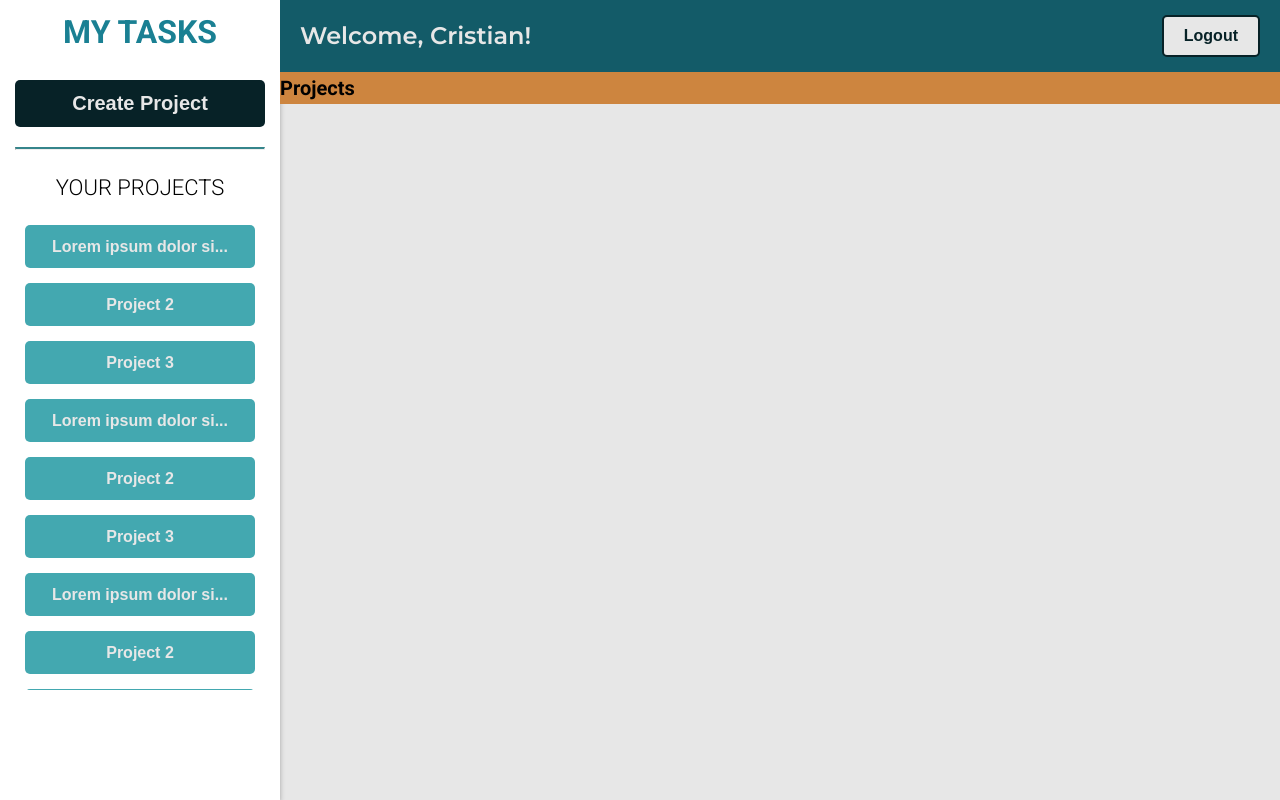
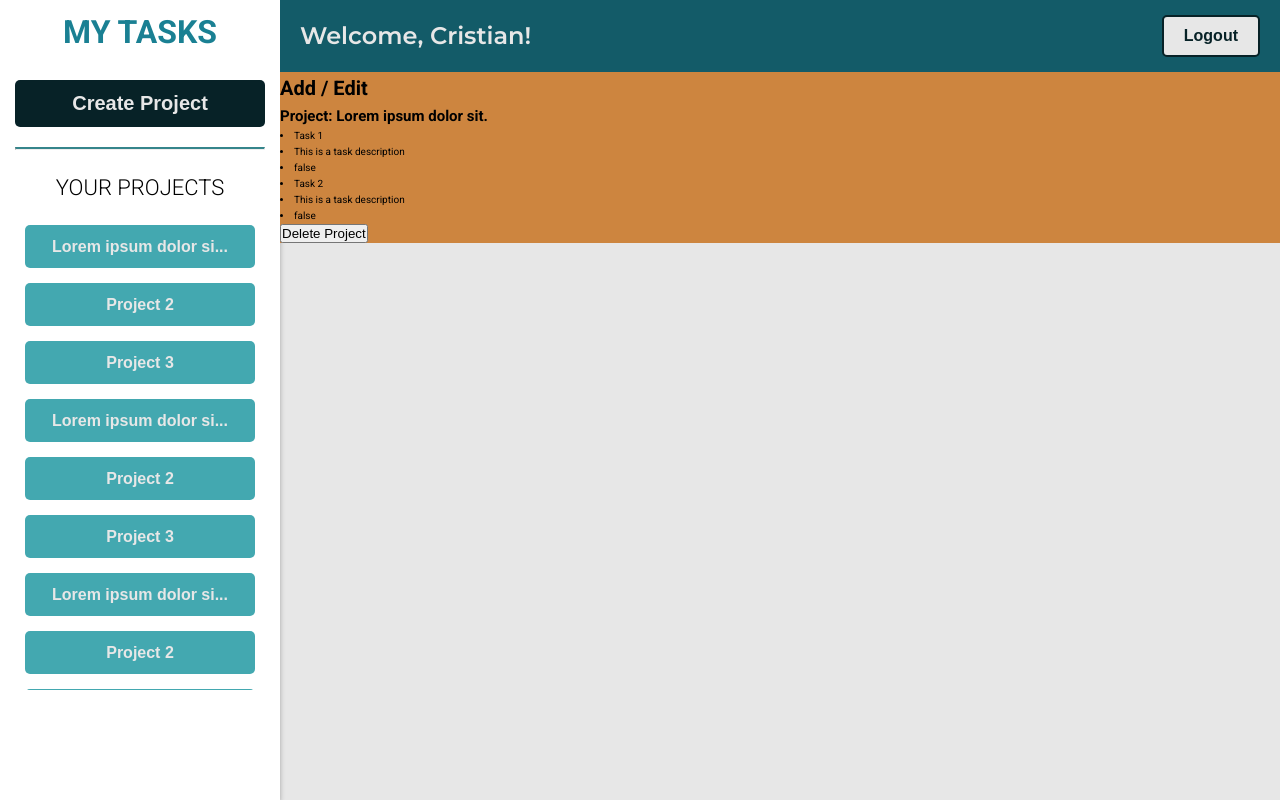
Before and after one commit to cristian-quintanilla/mytasks, a Next.js app: page /projects in a window 1280 px wide. Built offline with nearby package versions, Linux system fonts and the light colour scheme.

Commit message:
Components to display taks for one project

```diff
--- /dev/null
+++ b/components/projects/AddEditTask.tsx
@@ -0,0 +1,7 @@
+const AddEditTask = () => {
+  return (
+    <h1>Add / Edit</h1>
+  );
+}
+
+export default AddEditTask;
--- /dev/null
+++ b/components/projects/Project.tsx
@@ -0,0 +1,32 @@
+import AddEditTask from './AddEditTask';
+import TasksList from './TasksList';
+
+const project = {
+	id: 'project-1',
+	title: 'Lorem ipsum dolor sit.',
+	tasks: [
+		{
+			id: '1',
+			title: 'Task 1',
+			description: 'This is a task description',
+			done: false,
+		},
+		{
+			id: '2',
+			title: 'Task 2',
+			description: 'This is a task description',
+			done: false,
+		},
+	]
+};
+
+const Project = () => {
+  return (
+    <>
+      <AddEditTask />
+      <TasksList { ...project } />
+    </>
+  );
+}
+
+export default Project;
--- /dev/null
+++ b/components/projects/Task.tsx
@@ -0,0 +1,15 @@
+interface Props {
+	title: string;
+	description: string;
+	done: boolean;
+}
+
+const Task = ({ title, description, done }: Props) => (
+	<div>
+		<li>{ title }</li>
+		<li>{ description }</li>
+		<li>{ done.toString() }</li>
+	</div>
+);
+
+export default Task;
--- /dev/null
+++ b/components/projects/TasksList.tsx
@@ -0,0 +1,41 @@
+import Task from './Task';
+
+interface Task {
+	id: string;
+	title: string;
+	description: string;
+	done: boolean;
+}
+
+interface Props {
+	id: string;
+	title: string;
+	tasks: Task[];
+}
+
+const TasksList = (project: Props) => {
+	return (
+		<section>
+			<h2>Project: { project.title }</h2>
+
+			{
+				project.tasks.length === 0 ? (
+					<p>No tasks</p>
+				) : (
+					project.tasks.map(task => (
+						<Task
+							key={ task.id }
+							{ ...task }
+						/>
+					))
+				)
+			}
+
+			<button>
+				Delete Project
+			</button>
+		</section>
+	);
+}
+
+export default TasksList;
--- a/pages/projects.tsx
+++ b/pages/projects.tsx
@@ -1,5 +1,6 @@
 import Layout from '../components/ui/Layout';
 import Header from '../components/ui/Header';
+import Project from '../components/projects/Project';
 
 const ProjectsPage = () => {
 	return (
@@ -9,7 +10,7 @@ const ProjectsPage = () => {
 			<main className='content'>
 				<Header />
 
-				<h1>Projects</h1>
+				<Project />
 			</main>
 		</>
 	);
```
